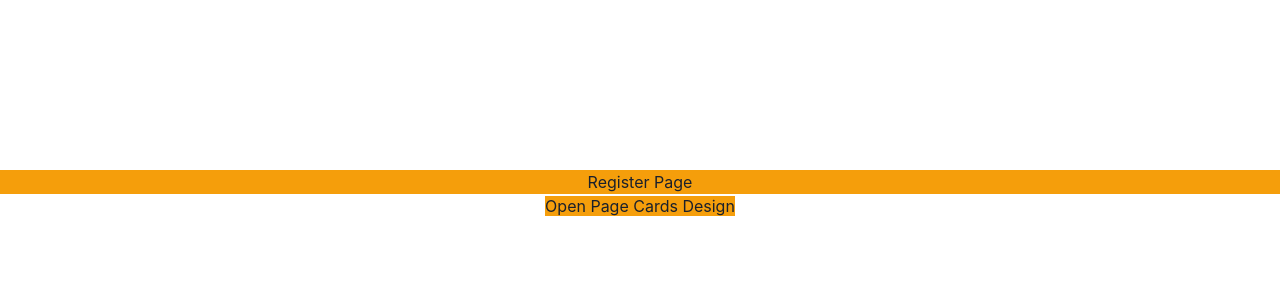
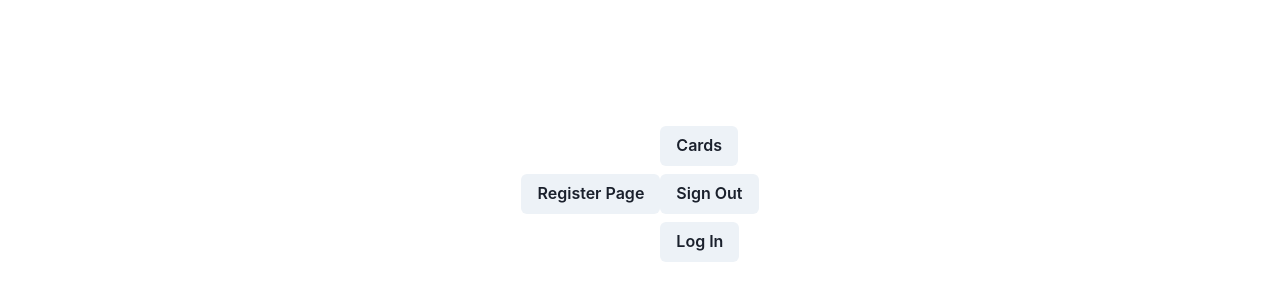
Before and after one commit to zaherzeinni/mywebsite, a Next.js app: page / in a window 1280 px wide. Shown: the part 206-506 px from the top of the page. Built offline with nearby package versions, Linux system fonts and the light colour scheme.

Commit message:
to Github

```diff
--- a/pages/Cards.jsx
+++ b/pages/Cards.jsx
@@ -1,20 +1,34 @@
 import React from 'react';
 import {Data} from './Data'
+import { Card,Box,SimpleGrid,Button } from '@chakra-ui/react';
+import Link from 'next/link';
+const Cards = () => {
 
-const Cards = () => {
-    return (
+  return (
         <div>
+          <Link href={"/"}>
+          <Button className=' items-center flex ml-80 h-[100vh]'>Home</Button>
+          </Link>
+          <Card columns={[2,2,4] } mx={10} my={10} w={"70%"}>
+          <SimpleGrid spacing={5} columns={[1,1,2,3,4]} >
 
-           <div className="card card-compact w-96 bg-base-100 shadow-xl">
-  <figure><img src="/images/stock/photo-1606107557195-0e29a4b5b4aa.jpg" alt="Shoes" /></figure>
-  <div className="card-body">
-    <h2 className="card-title">Shoes!</h2>
-    <p>If a dog chews shoes whose shoes does he choose?</p>
-    <div className="card-actions justify-end">
-      <button className="btn btn-primary">Buy Now</button>
-    </div>
+          {Data.map((Data)=> (
+           <div className="card card-compact w-50 bg-base-100 shadow-xl" >
+  <figure >
+    <Box >
+    <img width={"100%"} style={{height:"350px"}} src={Data.IMG} alt="coats" />
+    </Box>
+    </figure>
+
+
+    <h2 className="card-title">{Data.Title}</h2>
+
   </div>
-</div>
+))}
+
+</SimpleGrid>
+</Card>
+
         </div>
     );
 }
--- a/pages/Data.jsx
+++ b/pages/Data.jsx
@@ -1,4 +1,4 @@
-const data = [
+export const Data = [
 
     {
     IMG:"1.jpg",
--- a/pages/auth/login.jsx
+++ b/pages/auth/login.jsx
@@ -131,16 +131,31 @@ const {signInUser} = useAuth()
 
                 <HStack justifyContent={"space-between"} py={4} >
                     <Box >
-                <Radio  >
-                    Remember me
-                </Radio>
+                    <Link href={"/auth/register"}>
+                      {/* // inline block {span}  */}
+
+                        <Box color="blue.400" _hover={{ color: "blue.500" }}>
+                        <span
+                        type='submit'
+                        _hover={{ bg: "blue.500" }}
+                        bg={"blue.400"}
+                        color={"white"}
+                        ml="115px"
+
+                        >
+                        Register Now
+                        </span>
+                        </Box>
+
+                      </Link>
                 </Box>
-                <Box color={"blue.400"}>
+                <Box color={"blue.400"} _hover={{ color: "blue.500" }}>
                 <Link href="/auth/reset">
                     <span>Forgot Password!</span>
                   </Link>
                 </Box>
                 </HStack>
+
                 <Button
                 type='submit'
                 _hover={{ bg: "blue.500" }}
--- a/pages/auth/register.jsx
+++ b/pages/auth/register.jsx
@@ -389,7 +389,8 @@ const RegisterPage = () => {
                 <Text align={"center"}>
                   Already a user?{" "}
                   <Link href="/auth/login">
-                    <span>Login</span>
+
+                    <span style={{color:"blue"}}>Login</span>
                   </Link>
                 </Text>
               </Stack>
--- a/pages/index.jsx
+++ b/pages/index.jsx
@@ -1,30 +1,46 @@
 import React from 'react';
 import Link from "next/link";
-import { Box,Stack } from '@chakra-ui/react';
+import { Box,Stack,Button } from '@chakra-ui/react';
 
 const Home = () => {
     return (
-        <Box justifyContent={"center"} textAlign={"center"}
-        minW={"100vw"}
-        minH={"100vh"}
-        alignContent={"center"}
-        align="center"
-        justify="center"
+        <Box className="flex justify-center  items-center h-[100vh] "
+
         >
              <Link href={"/auth/register"}>
                       {/* // inline block {span}  */}
                       <Stack >
-                      <span as="span" className="bg-amber-500"
+                      <span as="span"
                       >
+                        <Button>
                         Register Page
+                        </Button>
                       </span>
                       </Stack>
                       </Link>
                       <Stack>
                       <Link href={"/Cards"}>
-                      <span as="span" className="bg-amber-500"
+                      <span as="span"
                       >
-                        Open Page Cards Design
+                        <Button>
+                        Cards
+                        </Button>
+                      </span>
+                    </Link>
+                      <Link href={"/"}>
+                      <span as="span"
+                      >
+                        <Button>
+                        Sign Out
+                        </Button>
+                      </span>
+                    </Link>
+                      <Link href={"/auth/login"}>
+                      <span as="span"
+                      >
+                        <Button>
+                        Log In
+                        </Button>
                       </span>
                     </Link>
                     </Stack>
--- a/tailwind.config.js
+++ b/tailwind.config.js
@@ -4,6 +4,7 @@ module.exports = {
     './pages/**/*.{js,ts,jsx,tsx,mdx}',
     './components/**/*.{js,ts,jsx,tsx,mdx}',
     './app/**/*.{js,ts,jsx,tsx,mdx}',
+    './functions/**/*.{js,ts,jsx,tsx,mdx}',
   ],
   theme: {
     extend: {
```
Also changed, not shown: 1 other file (tests, documents, lock files or other folders).
